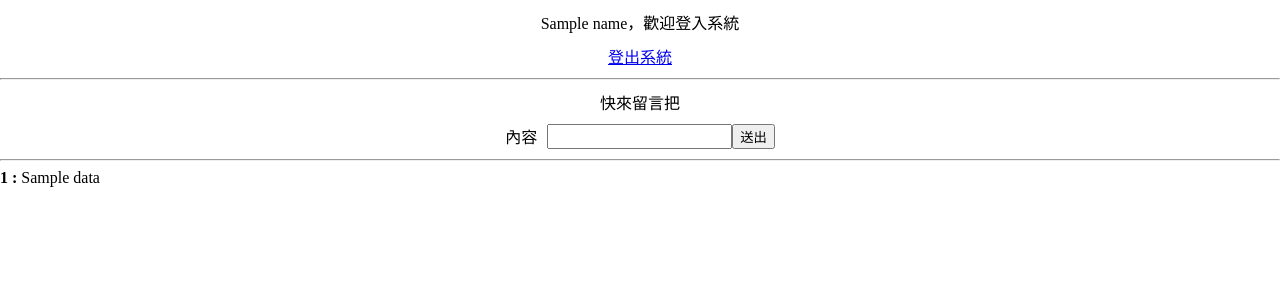
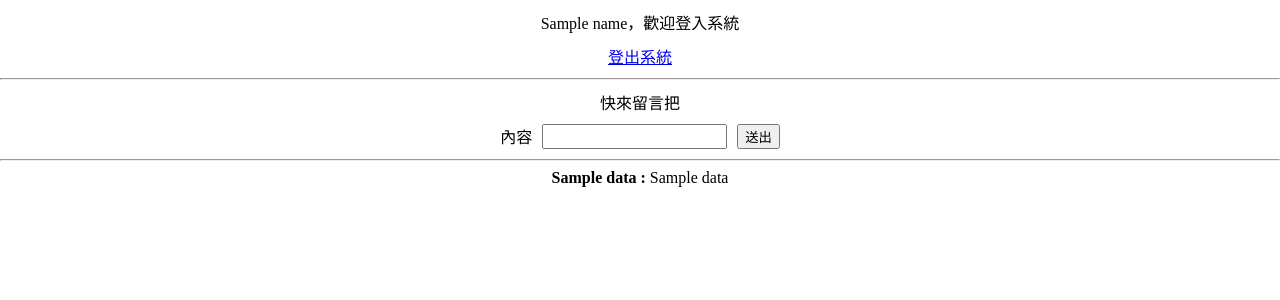
Before and after one commit to KJeiii/WeHelp-Stage-1, a Flask app: template Week-6/templates/member.html in a window 1280 px wide. Shown: the part 49-349 px from the top of the page. Run offline with Flask 3, Linux system fonts and the light colour scheme; the template is opened without the code that fills it: most values are stand-ins (such as "Sample title", 1, 10 or a date in 2020).

Commit message:
deco comment

```diff
--- a/Week-6/main.py
+++ b/Week-6/main.py
@@ -66,7 +66,7 @@ def member():
         name = session['name']
         db = MySQLtool()
         comments = db.Show_comment()
-        return render_template("member.html", name = name, comments = comments)
+        return render_template("member.html", id = id, name = name, comments = comments)
     except:
         return redirect(url_for('home'))
 
--- a/Week-6/static/style.css
+++ b/Week-6/static/style.css
@@ -46,3 +46,11 @@ a {
     text-align: center;
     margin: 10px;
 }
+
+.submit-btn {
+    margin-left: 10px;
+}
+
+.comment-subdiv {
+    text-align: center;
+}
--- a/Week-6/templates/member.html
+++ b/Week-6/templates/member.html
@@ -22,6 +22,6 @@
 
 {% block buttom %}
     {% for data in comments %}
-    <div class="comment-subdiv"><strong>{{ data[0] }} : </strong> {{ data[1] }}</div>
+    <div class="comment-subdiv"><strong>{{ data[1] }} : </strong> {{ data[2] }}</div>
     {% endfor %}
 {% endblock %}
```
